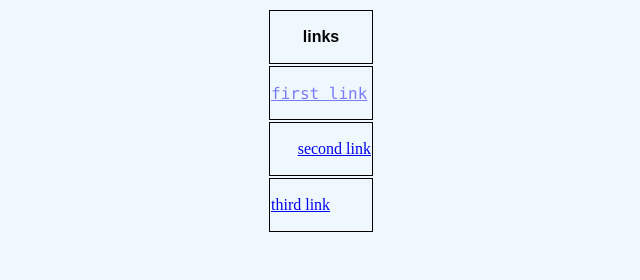
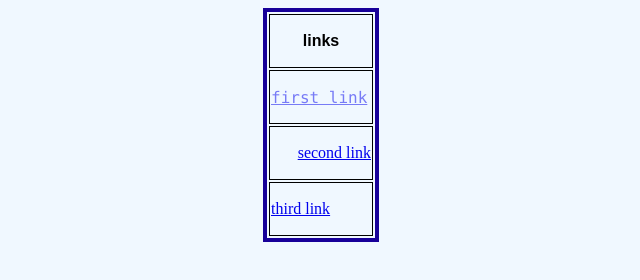
Before and after one commit to jdmar3-comp426/a01-nateturner, a plain HTML site: page index.html in a window 1280 px wide. Shown: the whole page, without its empty margins (319-959 px from the left). Drawn offline with Linux system fonts and the light colour scheme.

Commit message:
changes #6

```diff
--- a/index.html
+++ b/index.html
@@ -8,7 +8,7 @@
     </head>
 
     <body>
-        <table>
+        <table class="f">
             <tbody>
             <tr>
                 <th scope="col">
--- a/styles.css
+++ b/styles.css
@@ -39,3 +39,11 @@ b {
 .e {
     float: left;
 }
+
+.f {
+    border:4px solid #170099;
+}
+
+table > a {
+    background-color: #808080;
+}
```
Also changed, not shown: first.html (+1 -1 lines), second.html (+1 -1 lines), third.html (+1 -1 lines).
